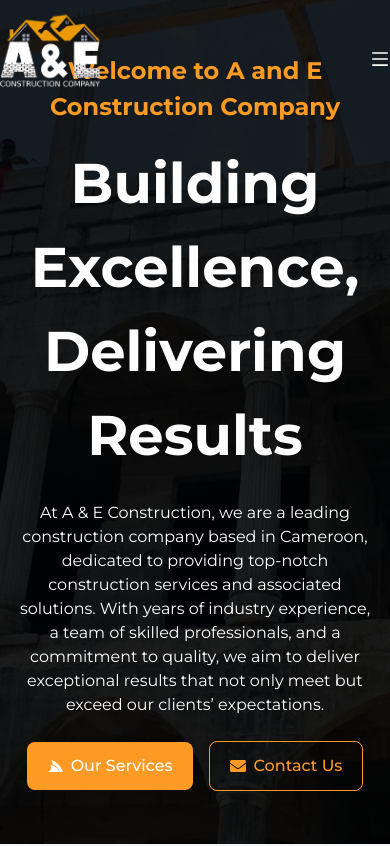
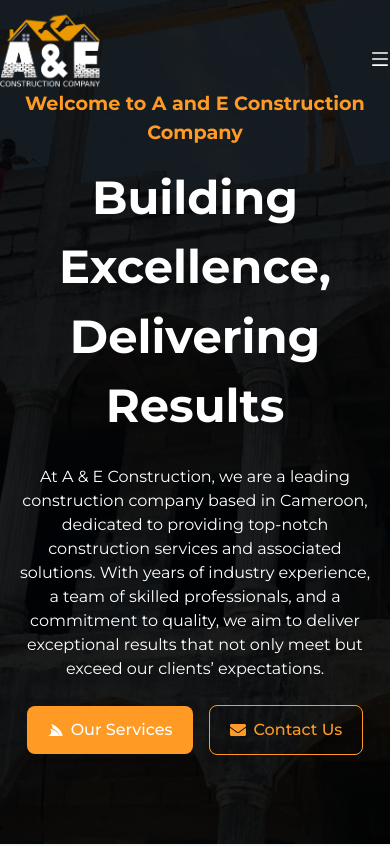
Before and after one commit to clint360/aandeconstruction, a Next.js app: page / in a window 390 px wide. Shown: the top 846 px of the page. Built offline with nearby package versions, Linux system fonts and the light colour scheme.

Commit message:
caused logo to change on navbar on scroll to avoid contrasting effects

```diff
--- a/src/app/globals.css
+++ b/src/app/globals.css
@@ -87,6 +87,15 @@
   font-size: 3.5rem;
 }
 
+@media screen and (max-width: 670px) {
+  .smallheadtag {
+    font-size: 1.2rem;
+  }
+  .biggerheadtag {
+    font-size: 2.9rem;
+  }
+}
+
 .descriptionfontsize {
   font-size: 1rem;
 }
--- a/src/core/components/organisms/Navbar.tsx
+++ b/src/core/components/organisms/Navbar.tsx
@@ -4,6 +4,7 @@
 import React, { useEffect, useState } from "react";
 import { AiOutlineClose, AiOutlineMenu } from "react-icons/ai";
 import logo from "./../../assets/logo.png"
+import logoi from "./../../assets/logoi.png"
 import { FaEnvelope } from "react-icons/fa";
 import Button from "../atoms/Button";
 
@@ -15,6 +16,7 @@
 
     const handleNav = () => {
         setNav(!nav);
+
     };
 
     useEffect(() => {
@@ -37,7 +39,7 @@
         >
             <div className="max-w-[1240px] m-auto flex justify-between items-center text-white pt-2 sm:p-4">
                 <Link href="/">
-                    <Image src={logo}
+                    <Image src={color === "transparent" ? logo : logoi}
                         alt="A&E Logo"
                         width={100}
                         height={50}
@@ -97,19 +99,25 @@
                             onClick={handleNav}
                             className="p-4 text-4xl hover:text-gray-500"
                         >
-                            <Link href="/#gallery">Gallery</Link>
+                            <Link href="/about">About</Link>
                         </li>
                         <li
                             onClick={handleNav}
                             className="p-4 text-4xl hover:text-gray-500"
                         >
-                            <Link href="/#portfolio">My roads</Link>
+                            <Link href="/services">Services</Link>
                         </li>
                         <li
                             onClick={handleNav}
                             className="p-4 text-4xl hover:text-gray-500"
                         >
-                            <Link href="/#contact">Contact</Link>
+                            <Link href="/projects">Projects</Link>
+                        </li>
+                        <li
+                            onClick={handleNav}
+                            className="p-4 text-4xl hover:text-gray-500"
+                        >
+                            <Link href="/contact-us">Contact Us</Link>
                         </li>
                     </ul>
                 </div>
```
Also changed, not shown: src/core/assets/logoi.png (added).
